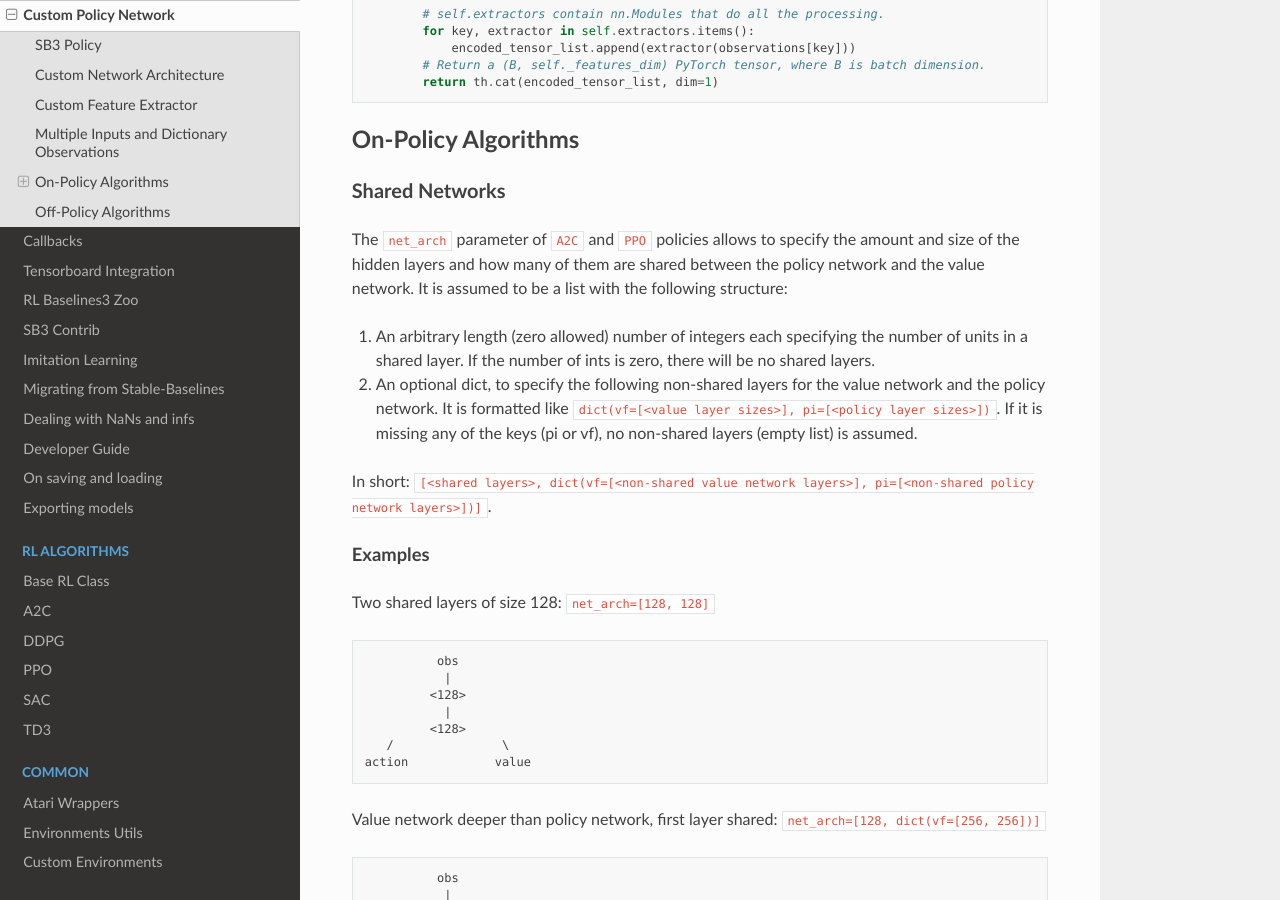
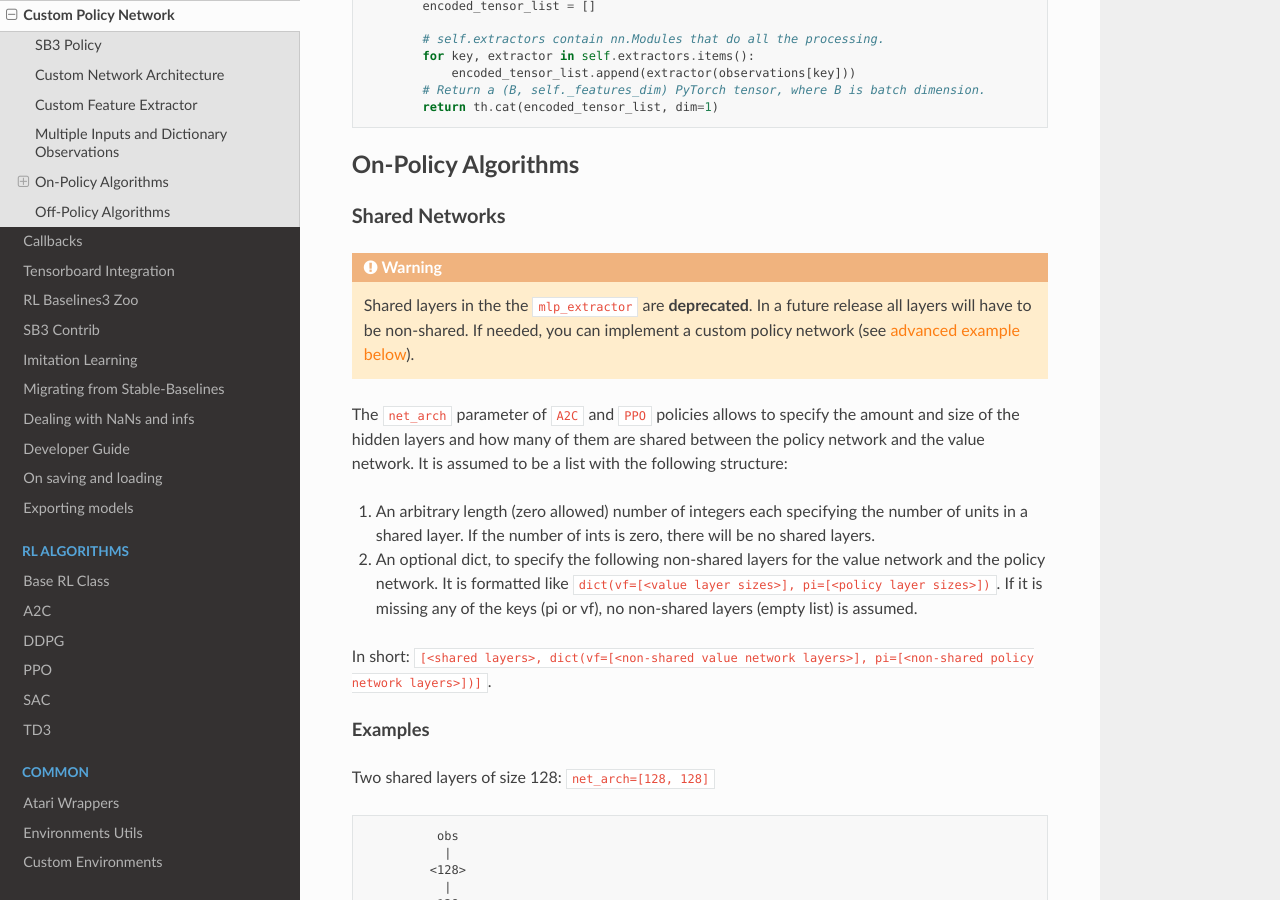
Before and after one commit to DLR-RM/stable-baselines3, a Sphinx documentation site: the page built from docs/guide/custom_policy.rst, in a window 1280 px wide and 900 px high, scrolled down 5239 px. Built offline with Sphinx 7.4.7 and the Read the Docs theme 2.0.0, drawn with Linux system fonts in a browser that asks for light colours; pages that are not in the unit, such as notebooks, are missing from menus; some of the changed text lies outside the part shown.

Commit message:
Updated custom policy doc

```diff
--- a/docs/guide/custom_policy.rst
+++ b/docs/guide/custom_policy.rst
@@ -121,6 +121,7 @@ that derives from ``BaseFeaturesExtractor`` and then pass it to the model when t
 
 .. warning::
   If the features extractor is **non-shared**, it is **not** possible to have shared layers in the ``mlp_extractor``.
+  Please note that this option is **deprecated**, therefore in a future release the layers in the ``mlp_extractor`` will have to be non-shared.
 
 
 .. code-block:: python
@@ -242,6 +243,11 @@ On-Policy Algorithms
 
 Shared Networks
 ---------------
+
+.. warning::
+  Shared layers in the the ``mlp_extractor`` are **deprecated**.
+  In a future release all layers will have to be non-shared.
+  If needed, you can implement a custom policy network (see `advanced example below <#advanced-example>`_).
 
 The ``net_arch`` parameter of ``A2C`` and ``PPO`` policies allows to specify the amount and size of the hidden layers and how many
 of them are shared between the policy network and the value network. It is assumed to be a list with the following
```
